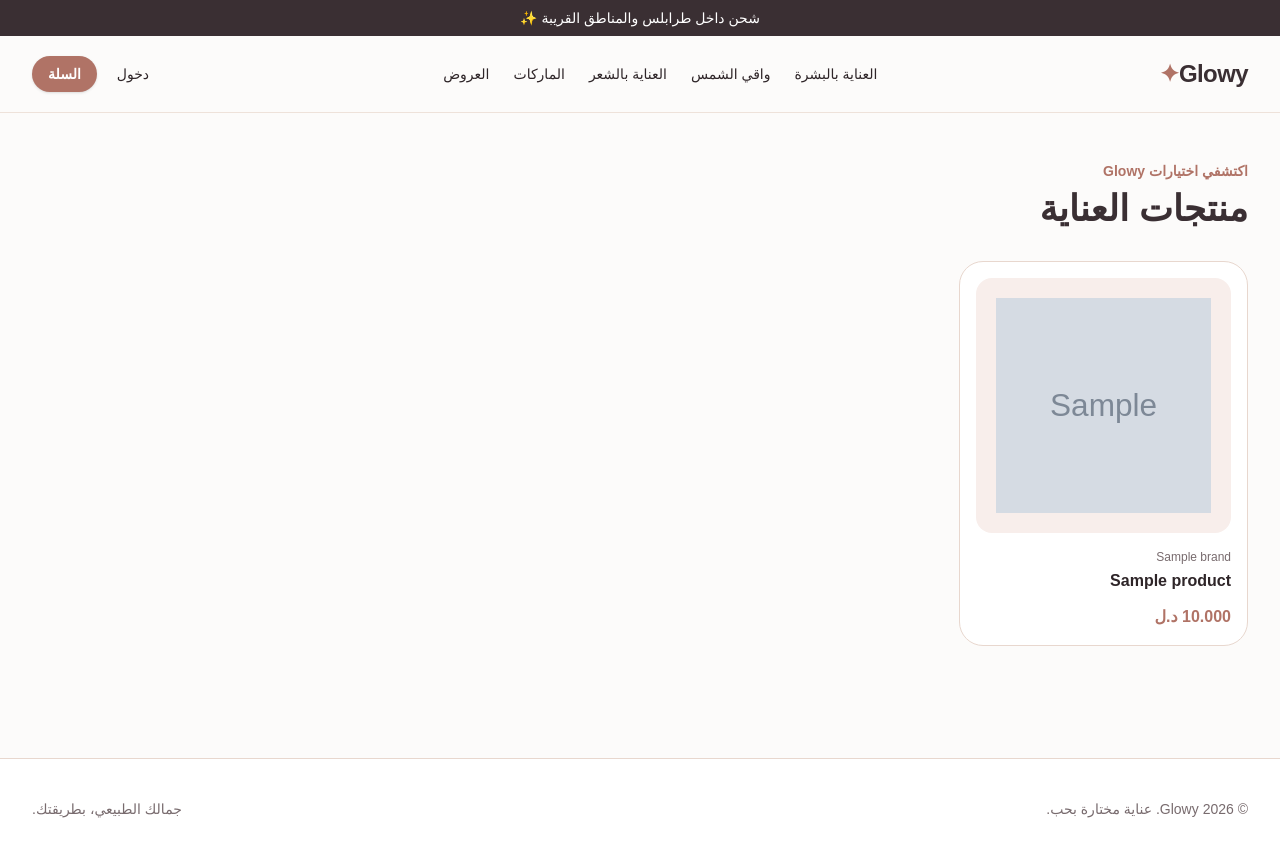
After one commit to aldernawi/glowy-cosmetics, a Laravel app: page /products in a window 1280 px wide. The commit adds this page. Run offline with Laravel 12, Linux system fonts and the light colour scheme; tables that the repository leaves empty hold one stand-in row (values such as "Sample post"); grey boxes marked "Sample" are stand-in pictures; style sheets or scripts are compiled from the project's sources; parts of the project's set-up code (start-up, migrations or seed data) failed here and were passed over.

Commit message:
feat: add storefront product catalog

```diff
--- /dev/null
+++ b/app/Http/Controllers/Storefront/ProductController.php
@@ -0,0 +1,33 @@
+<?php
+
+namespace App\Http\Controllers\Storefront;
+
+use App\Http\Controllers\Controller;
+use App\Models\Product;
+use Illuminate\Contracts\View\View;
+
+class ProductController extends Controller
+{
+    public function index(): View
+    {
+        return view('storefront.products.index', [
+            'products' => Product::query()
+                ->where('is_active', true)
+                ->with(['brand', 'images', 'variants' => fn ($query) => $query->where('is_active', true)])
+                ->latest()
+                ->paginate(24),
+        ]);
+    }
+
+    public function show(Product $product): View
+    {
+        abort_unless($product->is_active, 404);
+
+        return view('storefront.products.show', [
+            'product' => $product->load([
+                'brand', 'images', 'skinTypes', 'concerns',
+                'variants' => fn ($query) => $query->where('is_active', true),
+            ]),
+        ]);
+    }
+}
--- a/app/Models/Product.php
+++ b/app/Models/Product.php
@@ -14,6 +14,11 @@ class Product extends Model
     protected function casts(): array
     {
         return ['is_active' => 'boolean', 'is_featured' => 'boolean', 'is_new' => 'boolean'];
+    }
+
+    public function getRouteKeyName(): string
+    {
+        return 'slug';
     }
 
     public function brand(): BelongsTo
--- a/resources/views/layouts/storefront.blade.php
+++ b/resources/views/layouts/storefront.blade.php
@@ -18,7 +18,7 @@
             <div class="mx-auto flex max-w-7xl items-center justify-between gap-4 px-4 py-5 sm:px-6 lg:px-8">
                 <a href="{{ route('home') }}" class="text-2xl font-bold tracking-tight text-glowy-plum" aria-label="Glowy الرئيسية">Glowy<span class="text-glowy-rose">✦</span></a>
                 <nav class="hidden items-center gap-6 text-sm font-medium lg:flex" aria-label="التنقل الرئيسي">
-                    <a class="transition hover:text-glowy-rose" href="#">العناية بالبشرة</a>
+                    <a class="transition hover:text-glowy-rose" href="{{ route('products.index') }}">العناية بالبشرة</a>
                     <a class="transition hover:text-glowy-rose" href="#">واقي الشمس</a>
                     <a class="transition hover:text-glowy-rose" href="#">العناية بالشعر</a>
                     <a class="transition hover:text-glowy-rose" href="#">الماركات</a>
--- /dev/null
+++ b/resources/views/storefront/products/index.blade.php
@@ -0,0 +1,27 @@
+<x-layouts.storefront title="منتجات العناية | Glowy">
+    <section class="mx-auto max-w-7xl px-5 py-12 sm:px-8">
+        <p class="text-sm font-bold text-glowy-rose">اكتشفي اختيارات Glowy</p>
+        <h1 class="mt-2 text-3xl font-bold text-glowy-plum sm:text-4xl">منتجات العناية</h1>
+        <div class="mt-8 grid gap-5 sm:grid-cols-2 lg:grid-cols-3 xl:grid-cols-4">
+            @forelse ($products as $product)
+                @php($variant = $product->variants->firstWhere('is_default', true) ?? $product->variants->first())
+                <article class="overflow-hidden rounded-3xl border border-glowy-champagne bg-white p-4">
+                    <a href="{{ route('products.show', $product) }}" class="block aspect-square rounded-2xl bg-glowy-blush p-5">
+                        @if ($product->images->first())
+                            <img src="{{ $product->images->first()->path }}" alt="{{ $product->name_ar }}" class="h-full w-full object-cover" loading="lazy">
+                        @else
+                            <span class="flex h-full items-center justify-center text-5xl text-glowy-rose" aria-hidden="true">✦</span>
+                        @endif
+                    </a>
+                    <div class="pt-4">
+                        <p class="text-xs text-glowy-muted">{{ $product->brand?->name_ar }}</p>
+                        <h2 class="mt-1 font-bold"><a href="{{ route('products.show', $product) }}">{{ $product->name_ar }}</a></h2>
+                        @if ($variant)<p class="mt-3 font-bold text-glowy-rose">{{ $variant->price }} د.ل</p>@endif
+                    </div>
+                </article>
+            @empty
+                <div class="sm:col-span-2 lg:col-span-3 xl:col-span-4"><x-ui.empty-state title="لا توجد منتجات متاحة الآن" description="سنضيف اختيارات جديدة قريبًا." /></div>
+            @endforelse
+        </div>
+    </section>
+</x-layouts.storefront>
--- a/routes/web.php
+++ b/routes/web.php
@@ -9,11 +9,14 @@ use App\Http\Controllers\ProfileController;
 use App\Http\Controllers\Storefront\CartController;
 use App\Http\Controllers\Storefront\CartItemController;
 use App\Http\Controllers\Storefront\HomeController;
+use App\Http\Controllers\Storefront\ProductController as StorefrontProductController;
 use Illuminate\Support\Facades\Route;
 
 Route::get('/', HomeController::class)->name('home');
 Route::get('/cart', CartController::class)->name('cart.index');
 Route::post('/cart/items', [CartItemController::class, 'store'])->name('cart.items.store');
+Route::get('/products', [StorefrontProductController::class, 'index'])->name('products.index');
+Route::get('/products/{product}', [StorefrontProductController::class, 'show'])->name('products.show');
 
 Route::get('/dashboard', CustomerDashboardController::class)
     ->middleware(['auth', 'verified'])
```
Also changed, not shown: resources/views/storefront/products/show.blade.php (added, +30 -0 lines), tests/Feature/Storefront/ProductCatalogTest.php (added, +33 -0 lines).
